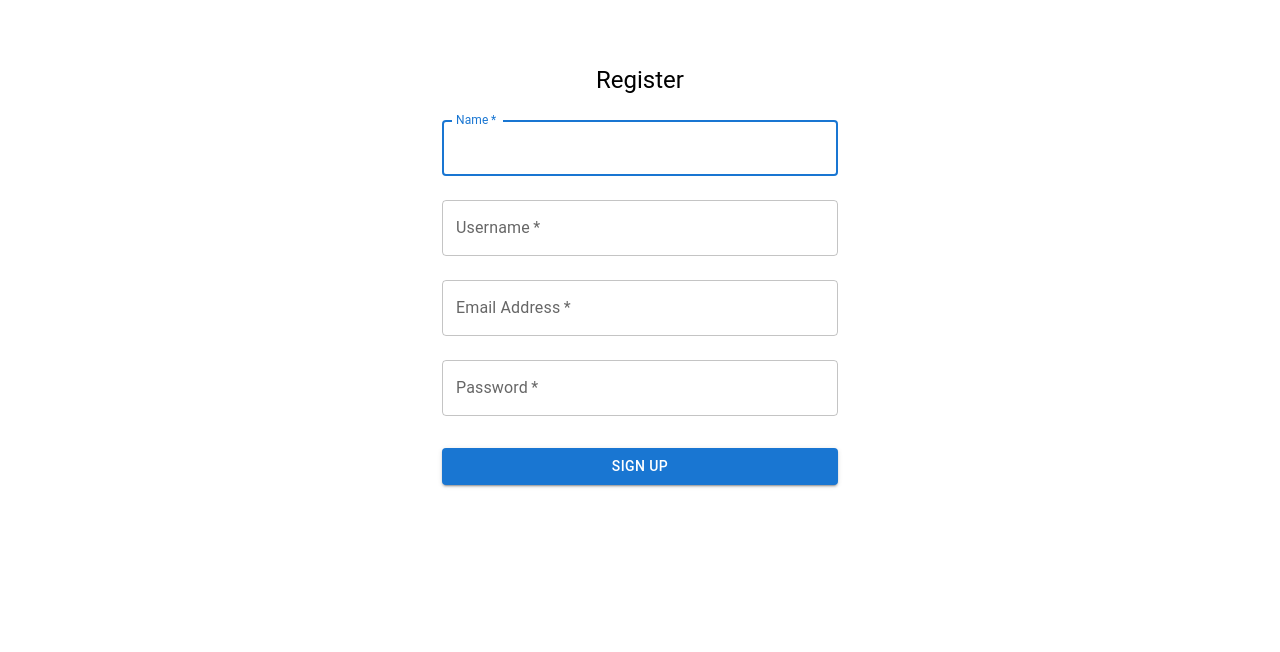
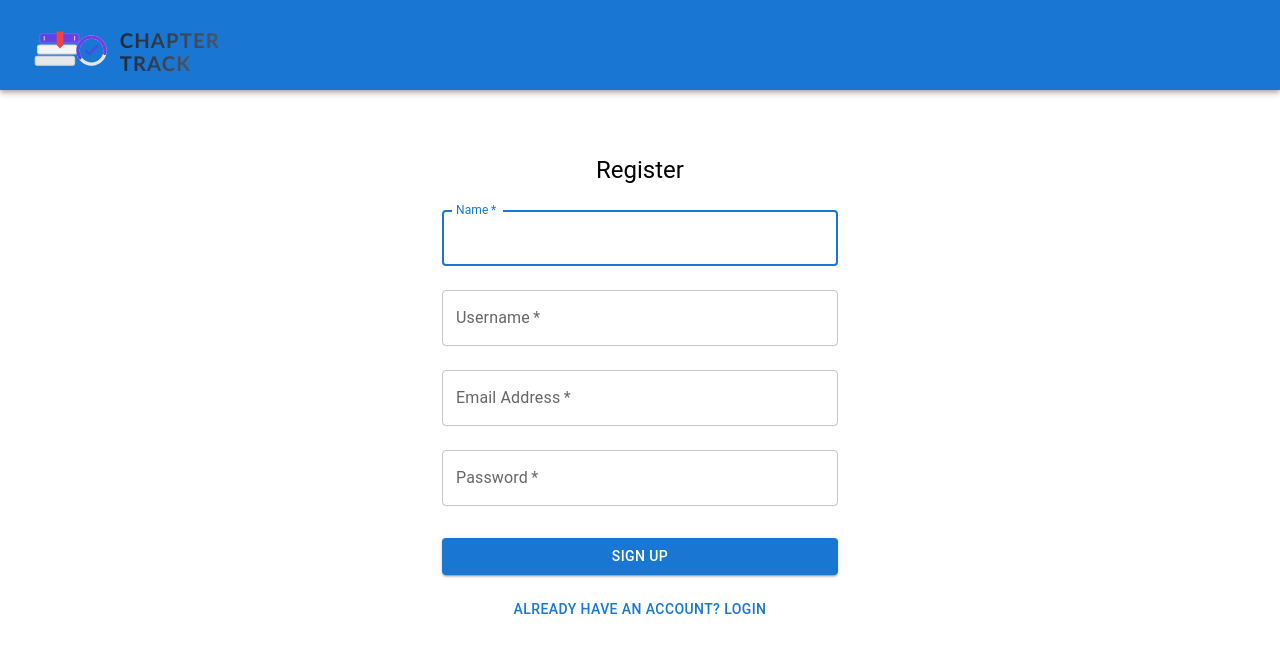
Before and after one commit to mzaghetto/chapter-track-frontend, a React (Create React App) app: page /register in a window 1280 px wide. Shown: the top 652 px of the page. Built offline with nearby package versions, Linux system fonts and the light colour scheme; no server answers.

Commit message:
fix: navigation between login and registration

```diff
--- a/src/pages/LoginPage.tsx
+++ b/src/pages/LoginPage.tsx
@@ -100,6 +100,14 @@ const LoginPage = () => {
             >
               Sign In
             </Button>
+            <Button
+              fullWidth
+              variant="text"
+              onClick={() => navigate('/register')}
+              sx={{ mb: 2 }}
+            >
+              Don't have an account? Register
+            </Button>
           </Box>
           <Box sx={{ mt: 2 }}>
             <GoogleLogin
--- a/src/pages/RegisterPage.tsx
+++ b/src/pages/RegisterPage.tsx
@@ -1,6 +1,7 @@
 import React, { useState } from 'react';
 import { register } from '../services/auth';
-import { Button, TextField, Container, Typography, Box } from '@mui/material';
+import { Button, TextField, Container, Typography, Box, AppBar, Toolbar } from '@mui/material';
+import Logo from '../components/Logo';
 import { useNavigate } from 'react-router-dom';
 
 const RegisterPage = () => {
@@ -21,6 +22,14 @@ const RegisterPage = () => {
   };
 
   return (
+    <>
+      <AppBar position="static">
+        <Toolbar>
+          <Box sx={{ flexGrow: 1, display: 'flex', alignItems: 'center' }}>
+            <Logo />
+          </Box>
+        </Toolbar>
+      </AppBar>
       <Container maxWidth="xs">
         <Box
           sx={{
@@ -88,9 +97,18 @@ const RegisterPage = () => {
           >
             Sign Up
           </Button>
+          <Button
+            fullWidth
+            variant="text"
+            onClick={() => navigate('/login')}
+            sx={{ mb: 2 }}
+          >
+            Already have an account? Login
+          </Button>
         </Box>
       </Box>
     </Container>
+    </>
   );
 };
 
```
Lines whose indentation alone changed are shown as unchanged.
